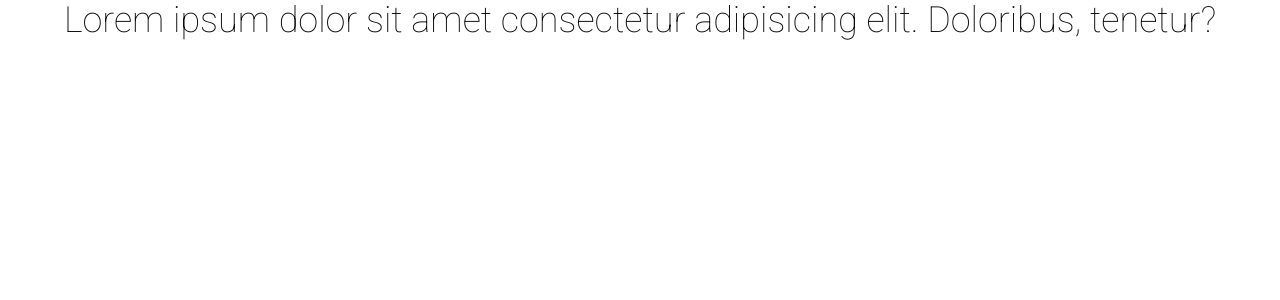
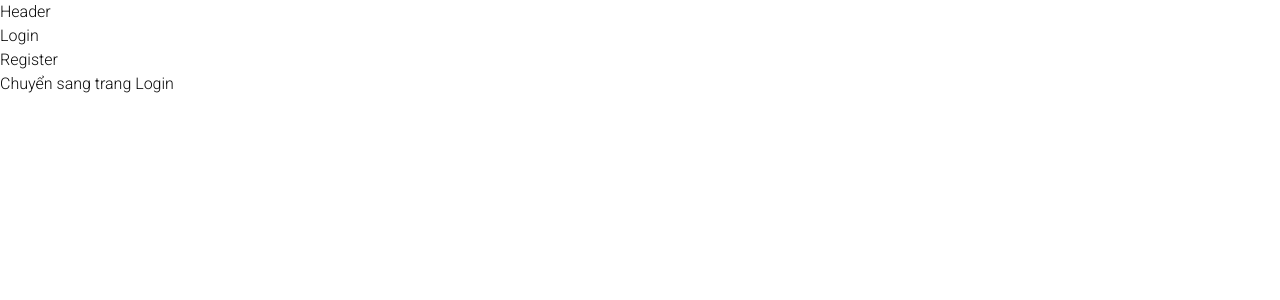
Before and after one commit to anhvuDev103/nextjs.learning, a Next.js app: page / in a window 1280 px wide. Shown: the top 300 px of the page. Built offline with nearby package versions, Linux system fonts and the light colour scheme.

Commit message:
Routing trong Next.js

```diff
--- a/next.config.mjs
+++ b/next.config.mjs
@@ -1,4 +1,15 @@
 /** @type {import('next').NextConfig} */
-const nextConfig = {};
+const nextConfig = {
+  images: {
+    remotePatterns: [
+      {
+        protocol: "https",
+        hostname: "static.printler.com",
+        port: "",
+        pathname: "**",
+      },
+    ],
+  },
+};
 
 export default nextConfig;
--- /dev/null
+++ b/src/app/(auth)/layout.tsx
@@ -0,0 +1,17 @@
+import Link from "next/link";
+
+export default function Layout({
+  children,
+}: Readonly<{
+  children: React.ReactNode;
+}>) {
+  return (
+    <main>
+      <header>Auth Header</header>
+      <div>
+        <Link href="/">Home</Link>
+      </div>
+      {children}
+    </main>
+  );
+}
--- /dev/null
+++ b/src/app/(auth)/login/layout.tsx
@@ -0,0 +1,12 @@
+export default function Layout({
+  children,
+}: Readonly<{
+  children: React.ReactNode;
+}>) {
+  return (
+    <main>
+      <header>Login Header</header>
+      {children}
+    </main>
+  );
+}
--- /dev/null
+++ b/src/app/(auth)/login/page.tsx
@@ -0,0 +1,7 @@
+import React from "react";
+
+const Login = () => {
+  return <div>Login</div>;
+};
+
+export default Login;
--- /dev/null
+++ b/src/app/(auth)/register/page.tsx
@@ -0,0 +1,7 @@
+import React from "react";
+
+const Register = () => {
+  return <div>Register</div>;
+};
+
+export default Register;
--- /dev/null
+++ b/src/app/components/ButtonRedirect.tsx
@@ -0,0 +1,15 @@
+"use client";
+
+import { useRouter } from "next/navigation";
+import React from "react";
+
+const ButtonRedirect = () => {
+  const router = useRouter();
+
+  const navigate = () => {
+    router.push("/login");
+  };
+  return <button onClick={navigate}>Chuyển sang trang Login</button>;
+};
+
+export default ButtonRedirect;
--- a/src/app/layout.tsx
+++ b/src/app/layout.tsx
@@ -17,7 +17,10 @@ export default function RootLayout({
 }>) {
   return (
     <html lang="en">
-      <body className={roboto.className}>{children}</body>
+      <body className={roboto.className}>
+        <header>Header</header>
+        {children}
+      </body>
     </html>
   );
 }
--- a/src/app/page.tsx
+++ b/src/app/page.tsx
@@ -1,10 +1,18 @@
+import ButtonRedirect from "@/app/components/ButtonRedirect";
+import Link from "next/link";
+
 export default function Home() {
   return (
     <main>
-      <h1 className="text-4xl font-thin text-center">
-        Lorem ipsum dolor sit amet consectetur adipisicing elit. Doloribus,
-        tenetur?
-      </h1>
+      <ul>
+        <li>
+          <Link href="/login">Login</Link>
+        </li>
+        <li>
+          <Link href="/register">Register</Link>
+        </li>
+      </ul>
+      <ButtonRedirect />
     </main>
   );
 }
```
Also changed, not shown: public/images/pika.jpg (added).
